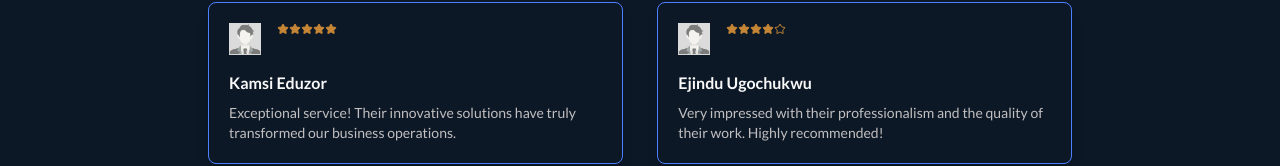
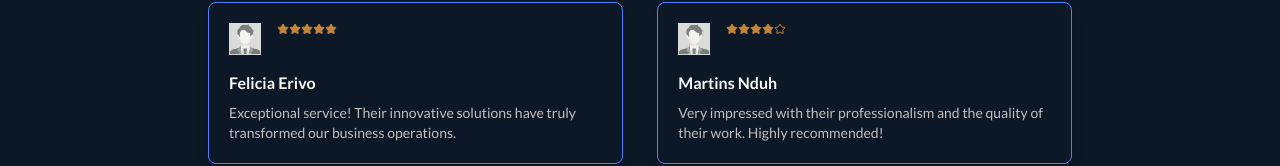
Before and after one commit to Akay74/swift-home, a Next.js app: page / in a window 1280 px wide. Shown: the part 3062-3228 px from the top of the page. Built offline with nearby package versions, Linux system fonts and the light colour scheme.

Commit message:
🎨 update reviewers' names

```diff
--- a/components/Feedback.jsx
+++ b/components/Feedback.jsx
@@ -46,25 +46,25 @@ const FeedbackCard = ({ feedback }) => (
 const Feedback = () => {
   const feedbacks = [
     {
-      name: "Kamsi Eduzor",
+      name: "Felicia Erivo",
       image: placeholderImg,
       rating: 5,
       comment: "Exceptional service! Their innovative solutions have truly transformed our business operations."
     },
     {
-      name: "Ejindu Ugochukwu",
+      name: "Martins Nduh",
       image: placeholderImg,
       rating: 4,
       comment: "Very impressed with their professionalism and the quality of their work. Highly recommended!"
     },
     {
-      name: "Akay Udeh",
+      name: "Cynthia Akande",
       image: placeholderImg,
       rating: 5,
       comment: "Their team went above and beyond our expectations. We're already seeing great results!"
     },
     {
-      name: "Nnamdi Uzoigwe",
+      name: "Chidubem Okoye",
       image: placeholderImg,
       rating: 4,
       comment: "Great experience working with this team. They're responsive and deliver quality results."
```
